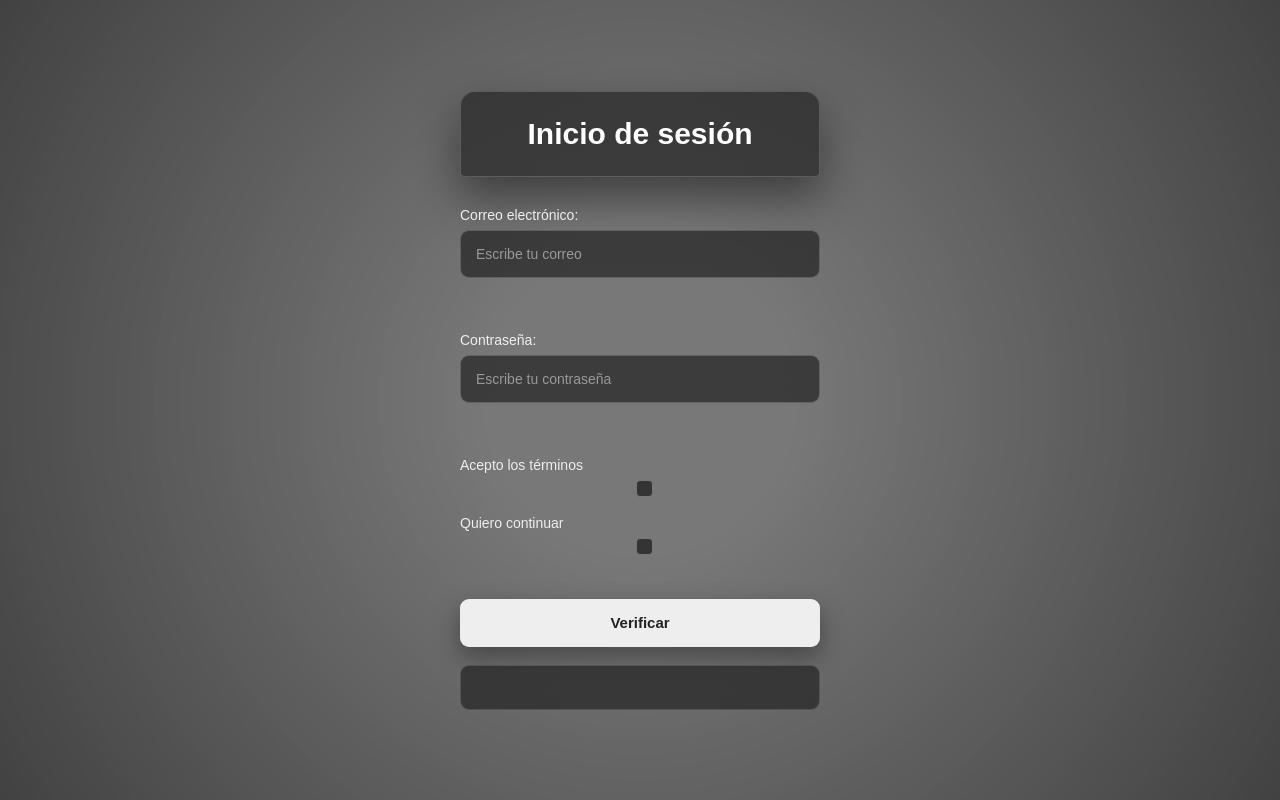
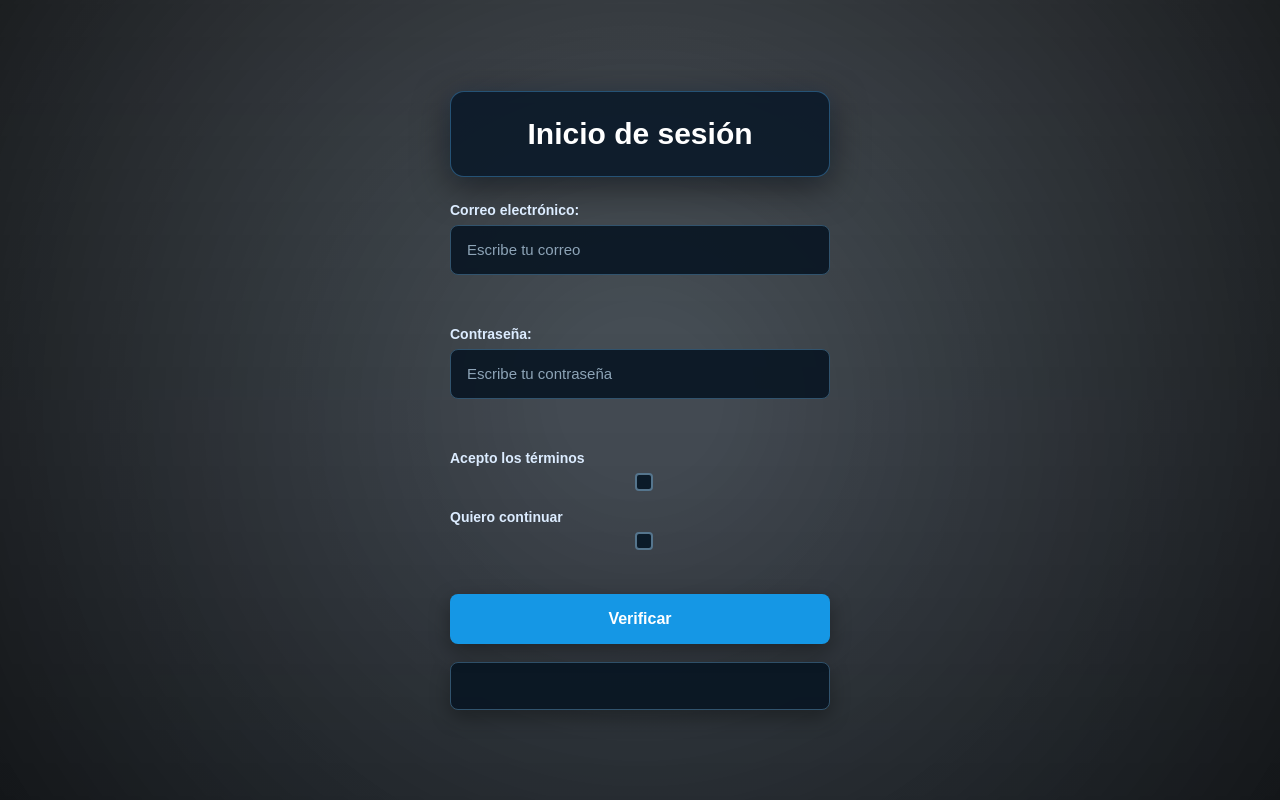
Before and after one commit to tomixcm/Verifica-tu-usuario-Act7, a plain HTML site: page index.html in a window 1280 px wide. Drawn offline with Linux system fonts and the light colour scheme.

Commit message:
Refactor CSS styles for improved layout and design

```diff
--- a/style.css
+++ b/style.css
@@ -1,3 +1,7 @@
+/* ================================
+   CONFIGURACIÓN GENERAL
+================================ */
+
 * {
     margin: 0;
     padding: 0;
@@ -11,12 +15,12 @@ body {
 
     display: flex;
     flex-direction: column;
+    align-items: center;
     justify-content: center;
-    align-items: center;
+
+    padding: 30px;
 
     color: white;
-
-    padding: 30px;
 
     position: relative;
 
@@ -24,36 +28,36 @@ body {
 }
 
 
-/* =================================
-   FONDO DE OFICINA
-   ================================= */
+/* ================================
+   FONDO
+================================ */
 
 body::before {
     content: "";
 
     position: fixed;
 
-    inset: -20px;
+    inset: 0;
 
     background-image:
         linear-gradient(
-            rgba(30, 30, 30, 0.60),
-            rgba(30, 30, 30, 0.60)
+            rgba(5, 15, 25, 0.70),
+            rgba(5, 15, 25, 0.80)
         ),
         url("oficina.jpg");
 
     background-size: cover;
     background-position: center;
 
-    filter: blur(7px);
+    filter: blur(3px);
 
-    transform: scale(1.05);
+    transform: scale(1.03);
 
     z-index: -2;
 }
 
 
-/* Oscurece ligeramente los bordes */
+/* Capa oscura */
 
 body::after {
     content: "";
@@ -64,9 +68,9 @@ body::after {
 
     background:
         radial-gradient(
-            circle,
-            transparent 20%,
-            rgba(0, 0, 0, 0.45) 100%
+            circle at center,
+            transparent 10%,
+            rgba(0, 0, 0, 0.65) 100%
         );
 
     z-index: -1;
@@ -75,87 +79,86 @@ body::after {
 }
 
 
-/* =================================
-   TITULO
-   ================================= */
+/* ================================
+   TÍTULO
+================================ */
 
 h1 {
-    width: 360px;
+    width: 380px;
 
     padding: 25px;
 
-    margin-bottom: 30px;
+    margin-bottom: 25px;
 
     text-align: center;
 
     font-size: 30px;
 
-    font-weight: 600;
+    color: #ffffff;
 
-    color: white;
+    background: rgba(10, 25, 40, 0.88);
 
-    background: rgba(40, 40, 40, 0.72);
+    border: 1px solid rgba(80, 180, 255, 0.35);
 
-    border: 1px solid rgba(255, 255, 255, 0.18);
-
-    border-radius: 15px 15px 5px 5px;
-
-    backdrop-filter: blur(15px);
+    border-radius: 14px;
 
     box-shadow:
-        0 20px 45px rgba(0, 0, 0, 0.45);
+        0 10px 35px rgba(0, 0, 0, 0.5),
+        0 0 20px rgba(0, 140, 255, 0.08);
+
+    position: relative;
+
+    z-index: 1;
 }
 
 
-/* =================================
+/* ================================
    TEXTOS
-   ================================= */
+================================ */
 
 label {
-    width: 360px;
+    width: 380px;
 
     margin-bottom: 7px;
 
-    color: #eeeeee;
+    color: #dcecff;
 
     font-size: 14px;
 
-    font-weight: 500;
+    font-weight: bold;
 
     position: relative;
 
-    z-index: 2;
+    z-index: 1;
 }
 
 
-/* =================================
-   INPUTS
-   ================================= */
+/* ================================
+   CAMPOS DE TEXTO
+================================ */
 
 input[type="email"],
 input[type="password"] {
 
-    width: 360px;
+    width: 380px;
 
-    height: 48px;
+    height: 50px;
 
-    padding: 0 15px;
+    padding: 0 16px;
 
-    margin-bottom: 18px;
+    margin-bottom: 15px;
 
-    border-radius: 9px;
+    border: 1px solid #31536d;
 
-    border: 1px solid rgba(255, 255, 255, 0.20);
+    border-radius: 8px;
 
-    background: rgba(35, 35, 35, 0.70);
+    outline: none;
+
+    background: rgba(8, 22, 35, 0.90);
 
     color: white;
 
-    outline: none;
-
-    font-size: 14px;
-
-    backdrop-filter: blur(15px);
+    font-size: 15px;
 
     position: relative;
 
@@ -165,59 +168,75 @@ input[type="password"] {
 }
 
 
+/* Texto del placeholder */
+
 input[type="email"]::placeholder,
 input[type="password"]::placeholder {
 
-    color: #999999;
+    color: #8da4b7;
 }
 
+
+/* Campo seleccionado */
 
 input[type="email"]:focus,
 input[type="password"]:focus {
 
-    background: rgba(50, 50, 50, 0.85);
+    border-color: #27a9ff;
 
-    border-color: rgba(255, 255, 255, 0.55);
+    background: rgba(10, 30, 48, 0.95);
 
     box-shadow:
-        0 0 0 3px rgba(255, 255, 255, 0.06);
+        0 0 0 3px rgba(39, 169, 255, 0.12),
+        0 0 15px rgba(39, 169, 255, 0.15);
 }
 
 
-/* =================================
+/* ================================
    CHECKBOX
-   ================================= */
+================================ */
 
 input[type="checkbox"] {
 
     appearance: none;
 
-    width: 17px;
-    height: 17px;
+    width: 18px;
+    height: 18px;
 
     margin-left: 8px;
 
+    border: 2px solid #55758d;
+
     border-radius: 4px;
 
-    border: 1px solid #777;
+    background: #0b1b29;
 
-    background: rgba(30, 30, 30, 0.75);
+    cursor: pointer;
 
     vertical-align: middle;
 
-    cursor: pointer;
+    position: relative;
 
-    position: relative;
+    z-index: 3;
+
+    transition: 0.2s;
 }
 
 
+/* Checkbox seleccionado */
+
 input[type="checkbox"]:checked {
 
-    background: #eeeeee;
+    background: #1597e5;
 
-    border-color: white;
+    border-color: #35b5ff;
+
+    box-shadow:
+        0 0 10px rgba(21, 151, 229, 0.45);
 }
 
+
+/* ✓ */
 
 input[type="checkbox"]:checked::after {
 
@@ -225,110 +244,134 @@ input[type="checkbox"]:checked::after {
 
     position: absolute;
 
-    left: 3px;
-    top: 0;
+    left: 2px;
+    top: -2px;
 
-    color: #222;
+    color: white;
 
-    font-size: 12px;
+    font-size: 14px;
 
     font-weight: bold;
 }
 
 
-/* =================================
+/* ================================
    BOTÓN
-   ================================= */
+================================ */
 
 button {
 
-    width: 360px;
+    width: 380px;
 
-    height: 48px;
+    height: 50px;
 
     margin-top: 8px;
 
     border: none;
 
-    border-radius: 9px;
+    border-radius: 8px;
 
-    background: #eeeeee;
+    background: #1597e5;
 
-    color: #222222;
+    color: white;
 
-    font-size: 15px;
+    font-size: 16px;
 
     font-weight: bold;
 
     cursor: pointer;
 
+    position: relative;
+
+    z-index: 10;
+
     transition: 0.25s;
+
+    box-shadow:
+        0 7px 20px rgba(0, 0, 0, 0.35);
+}
+
+
+/* Al pasar el mouse */
+
+button:hover {
+
+    background: #20a8f5;
+
+    transform: translateY(-2px);
+
+    box-shadow:
+        0 10px 25px rgba(0, 0, 0, 0.45),
+        0 0 18px rgba(21, 151, 229, 0.25);
+}
+
+
+/* Al hacer clic */
+
+button:active {
+
+    transform: translateY(1px);
+
+    box-shadow:
+        0 4px 10px rgba(0, 0, 0, 0.35);
+}
+
+
+/* ================================
+   RESULTADO
+================================ */
+
+#resultado {
+
+    width: 380px;
+
+    min-height: 48px;
+
+    margin-top: 18px;
+
+    padding: 14px;
+
+    border-radius: 8px;
+
+    text-align: center;
+
+    font-size: 15px;
+
+    color: #dcecff;
+
+    background: rgba(8, 22, 35, 0.90);
+
+    border: 1px solid #31536d;
 
     position: relative;
 
     z-index: 2;
 
     box-shadow:
-        0 10px 25px rgba(0, 0, 0, 0.35);
+        0 8px 20px rgba(0, 0, 0, 0.3);
 }
 
 
-button:hover {
+/* ================================
+   EFECTO AL PASAR POR LOS CAMPOS
+================================ */
 
-    background: white;
+input[type="email"]:hover,
+input[type="password"]:hover {
 
-    transform: translateY(-2px);
-
-    box-shadow:
-        0 15px 30px rgba(0, 0, 0, 0.45);
+    border-color: #42728f;
 }
 
 
-button:active {
-
-    transform: translateY(0);
-}
-
-
-/* =================================
-   RESULTADO
-   ================================= */
-
-#resultado {
-
-    width: 360px;
-
-    min-height: 45px;
-
-    margin-top: 18px;
-
-    padding: 13px;
-
-    border-radius: 9px;
-
-    text-align: center;
-
-    font-size: 14px;
-
-    color: #dddddd;
-
-    background: rgba(30, 30, 30, 0.65);
-
-    border: 1px solid rgba(255, 255, 255, 0.15);
-
-    backdrop-filter: blur(12px);
-
-    position: relative;
-
-    z-index: 2;
-}
-
-
-/* =================================
-   CELULAR
-   ================================= */
+/* ================================
+   CELULARES
+================================ */
 
 @media (max-width: 500px) {
+
+    body {
+        padding: 20px;
+    }
 
     h1,
     label,
@@ -338,6 +381,10 @@ button:active {
     #resultado {
 
         width: 100%;
-        max-width: 360px;
+        max-width: 380px;
+    }
+
+    h1 {
+        font-size: 25px;
     }
 }
```
